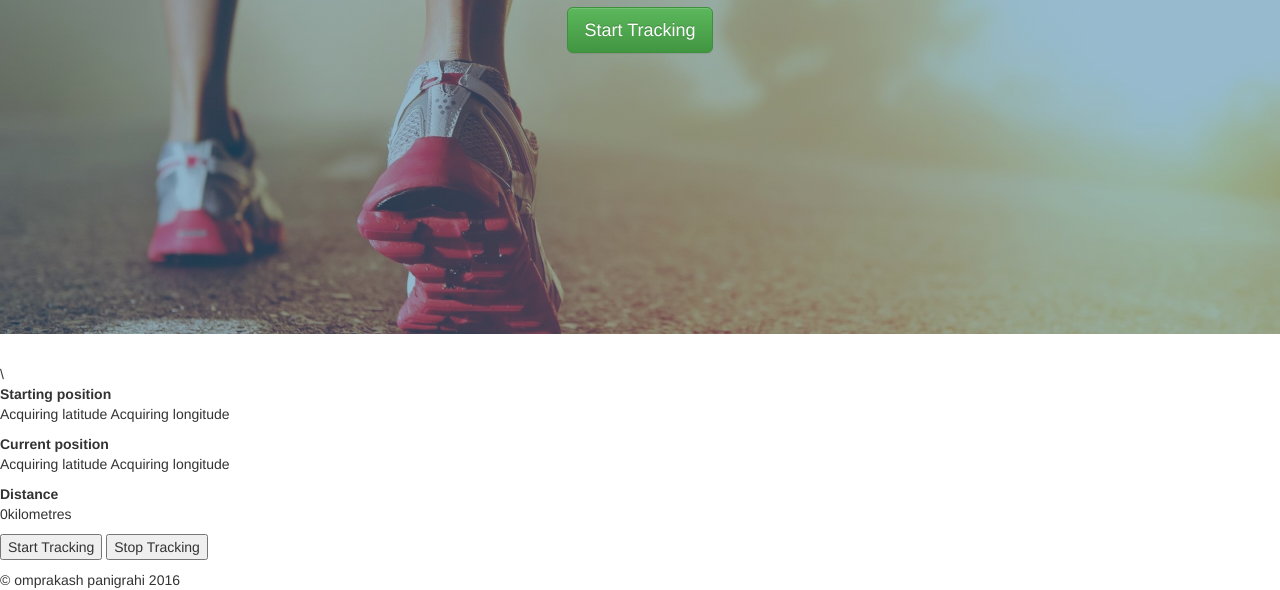
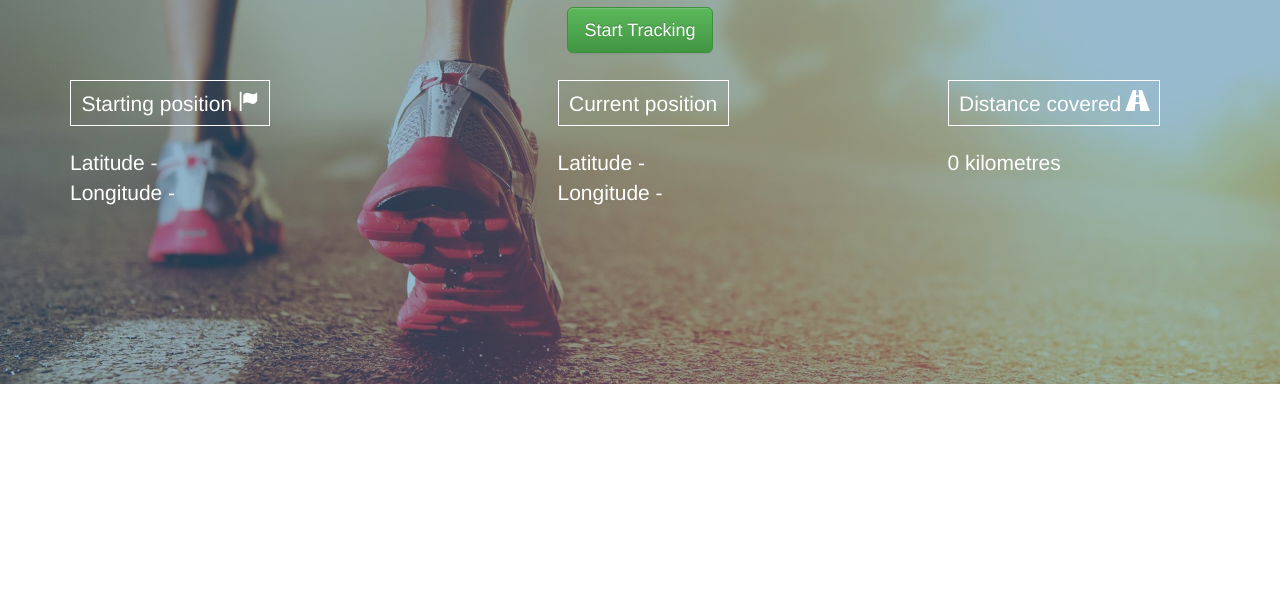
Before and after one commit to strider99/distance-meter, a website: page index.html in a window 1280 px wide. Shown: the part 266-856 px from the top of the page. After the commit the page ends 800 px from the top, so only its background shows below. Drawn offline with Linux system fonts and the light colour scheme.

Commit message:
move buttons inside jumbotron and some more styling

```diff
--- a/index.html
+++ b/index.html
@@ -21,34 +21,54 @@
 				<button id="startBtn" onclick="startTracking()" class="text-center btn btn-success btn-lg">Start Tracking</button>
 				<button id="stopBtn" onclick="stopTracking()" class="text-center btn btn-danger btn-lg">Stop Tracking</button>
 			</p>
+			<br>
+			<div class="container">
+				<div class="row">
+					<div class="col-md-4">
+						<p class="default-font">
+							<span class="subheading">Starting position <span class="glyphicon glyphicon-flag"></span></span>
+							<br />
+							<br/>
+							<span id="startLat">Latitude - </span>
+							<br/>
+							<span id="startLon">Longitude - </span>
+						</p>
 
 					</div>
 
-		\
-		<p>
-			<strong>Starting position</strong>
+					<div class="col-md-4 col-md-offset-1">
+						<p class="default-font">
+							<span class="subheading">Current position </span>
 							<br />
-			<span id="startLat">Acquiring latitude</span>
-			<span id="startLon">Acquiring longitude</span>
+							<br/>
+							<span id="currentLat">Latitude - </span>
+							<br/>
+							<span id="currentLon">Longitude - </span>
 						</p>
-		<p>
-			<strong>Current position</strong>
+
+					</div>
+
+					<div class="col-md-3">
+						<p class="default-font">
+							<span class="subheading">Distance covered <span class="glyphicon glyphicon-road"></span></span>
 							<br />
-			<span id="currentLat">Acquiring latitude</span>
-			<span id="currentLon">Acquiring longitude</span>
+							<br>
+							<span id="distance"> 0 </span> kilometres
 						</p>
-		<p>
-			<strong>Distance</strong>
-			<br />
-			<span id="distance">0</span>kilometres
-		</p>
-		<p>
-			<button id="startBtn" onclick="startTracking()">Start Tracking</button>
-			<button id="stopBtn" onclick="stopTracking()">Stop Tracking</button>
-		</p>
-		<footer>
-			<span> &copy; omprakash panigrahi 2016 </span>
-		</footer>
+
+					</div>
+				</div>
+			</div>
+
+
+		</div>
+
+
+
+
+
+
+
 	</div>
 
 	<script src="bower_components/bootstrap/dist/js/bootstrap.min.js"></script>
--- a/style.css
+++ b/style.css
@@ -15,7 +15,7 @@
 
 	/* bottom, image */
 	background-size: cover;
-	height: 600px;
+	height: 650px;
 }
 
 #title {
@@ -26,3 +26,10 @@
 	font-family: 'Roboto Condensed', sans-serif;
 	font-size: .6em;
 }
+.subheading {
+	padding: 0.5em;
+	border: 1px solid white;
+}
+.default-font {
+	color: white;
+}
```
Lines whose indentation alone changed are shown as unchanged.
